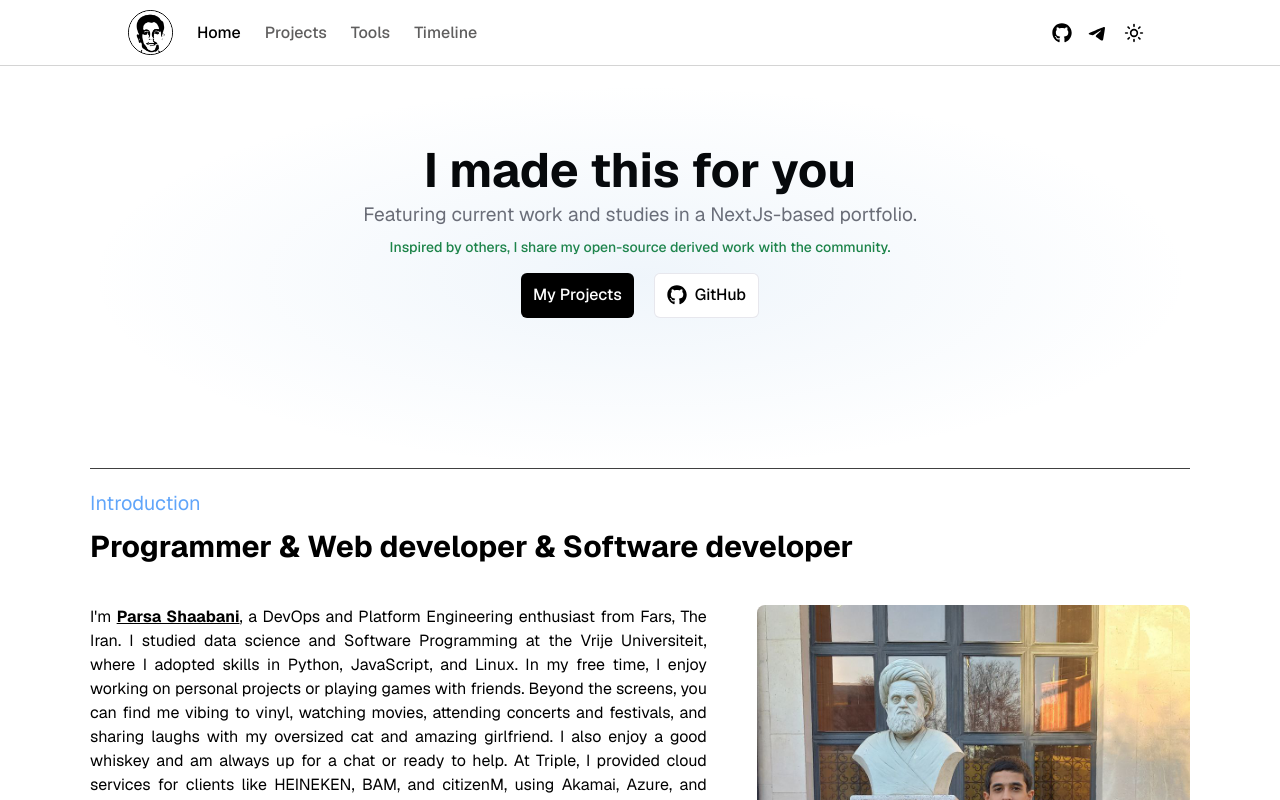
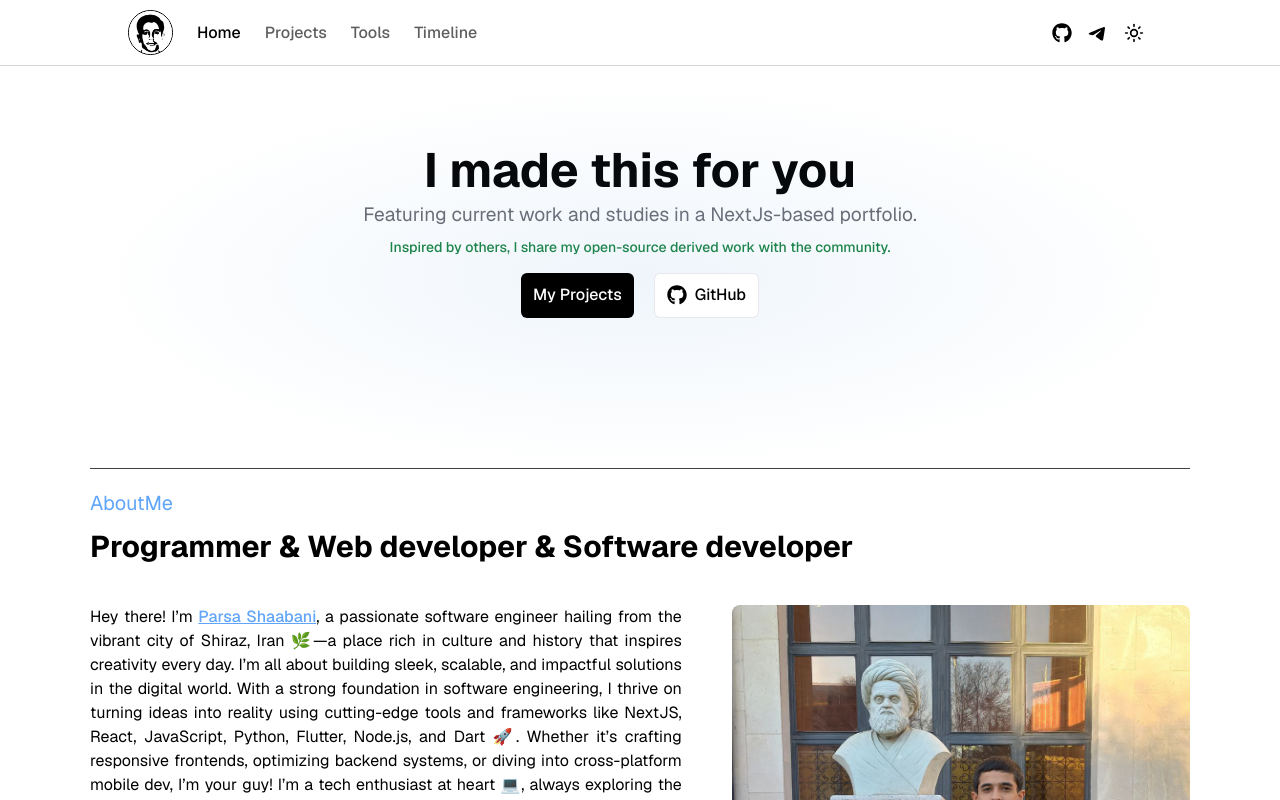
Before and after one commit to ParsaProg/portfolio, a Next.js app: page / in a window 1280 px wide. Shown: the top 800 px of the page. Built offline with nearby package versions, Linux system fonts and the light colour scheme.

Commit message:
change and fix the sentence aboutme

```diff
--- a/app/page.tsx
+++ b/app/page.tsx
@@ -88,31 +88,39 @@ export default function Home() {
       </section>
       <section className="z-20 main-info-section border-t-[1px] relative border-t-neutral-700 md:mt-[150px] mt-[50px]">
         <div className="absolute left-0 top-0 h-96 w-full -translate-y-full [background-image:radial-gradient(closest-side,rgba(123,175,224,0.12)_0%,transparent_100%)]"></div>
-        <h5 className="text-[#60a5fa] text-xl mt-5">Introduction</h5>
+        <h5 className="text-[#60a5fa] text-xl mt-5">AboutMe</h5>
         <h1 className="font-bold text-3xl mt-3">
           Programmer & Web developer & Software developer
         </h1>
         <section className=" w-full my-info-section flex items-start justify-start gap-x-[50px] md:mt-10 mt-3 text-justify">
           <p className="mb-5">
-            I&apos;m{" "}
-            <strong className="font-bold underline cursor-pointer">
-              Parsa Shaabani
-            </strong>
-            , a DevOps and Platform Engineering enthusiast from Fars, The Iran.
-            I studied data science and Software Programming at the Vrije
-            Universiteit, where I adopted skills in Python, JavaScript, and
-            Linux. In my free time, I enjoy working on personal projects or
-            playing games with friends. Beyond the screens, you can find me
-            vibing to vinyl, watching movies, attending concerts and festivals,
-            and sharing laughs with my oversized cat and amazing girlfriend. I
-            also enjoy a good whiskey and am always up for a chat or ready to
-            help. At Triple, I provided cloud services for clients like
-            HEINEKEN, BAM, and citizenM, using Akamai, Azure, and Azure DevOps
-            to create and maintain robust, scalable cloud infrastructures.
-            Currently, I work at Blender, creating free and open-source 3D
-            software. I streamline the build, test, and release processes for
-            Blender and related services, aiming to improve both the user and
-            developer experience.
+            Hey there! I’m <strong className="text-[#60a5fa] underline font-[500]">Parsa Shaabani</strong>, a passionate software engineer
+            hailing from the vibrant city of Shiraz, Iran 🌿—a place rich in
+            culture and history that inspires creativity every day. I’m all
+            about building sleek, scalable, and impactful solutions in the
+            digital world. With a strong foundation in software engineering, I
+            thrive on turning ideas into reality using cutting-edge tools and
+            frameworks like NextJS, React, JavaScript, Python, Flutter, Node.js,
+            and Dart 🚀. Whether it’s crafting responsive frontends, optimizing
+            backend systems, or diving into cross-platform mobile dev, I’m your
+            guy! I’m a tech enthusiast at heart 💻, always exploring the latest
+            trends and pushing the boundaries of what’s possible. My toolkit is
+            versatile, and I’m comfortable hopping between languages and
+            frameworks to get the job done. From architecting dynamic web apps
+            with NextJS to prototyping mobile experiences with Flutter, I bring
+            precision, creativity, and a problem-solving mindset to every
+            project I tackle. Beyond the code, I’m a bit of an adrenaline junkie
+            and strategy nerd. I’m obsessed with mountaineering ⛰️—there’s
+            nothing like conquering a peak to clear the mind and spark
+            inspiration. On the flip side, I’m a chess aficionado ♟️ with a
+            competitive edge (and a few trophies to prove it!). I’ve also got a
+            love for basketball 🏀, where I channel my teamwork and energy into
+            every game. Sports keep me grounded, while coding keeps me dreaming
+            big. I’m driven by challenges—whether it’s debugging a tricky
+            codebase, outsmarting an opponent on the chessboard, or scaling a
+            mountain. If you’re looking for someone who blends technical
+            expertise with a zest for life, let’s connect and build something
+            amazing together! ✨
           </p>
           <div
             className={`transition-all duration-200 relative ${
--- a/styles/homepage_res.css
+++ b/styles/homepage_res.css
@@ -3,13 +3,13 @@
 }
 
 .image-index-0 {
-  width: 300rem;
+  width: 600rem;
   height: 550px;
 }
 
 .image-index-1 {
   height: 550px;
-  width: 800rem;
+  width: 1100rem;
 }
 
 .main-image-index-0 {
```
